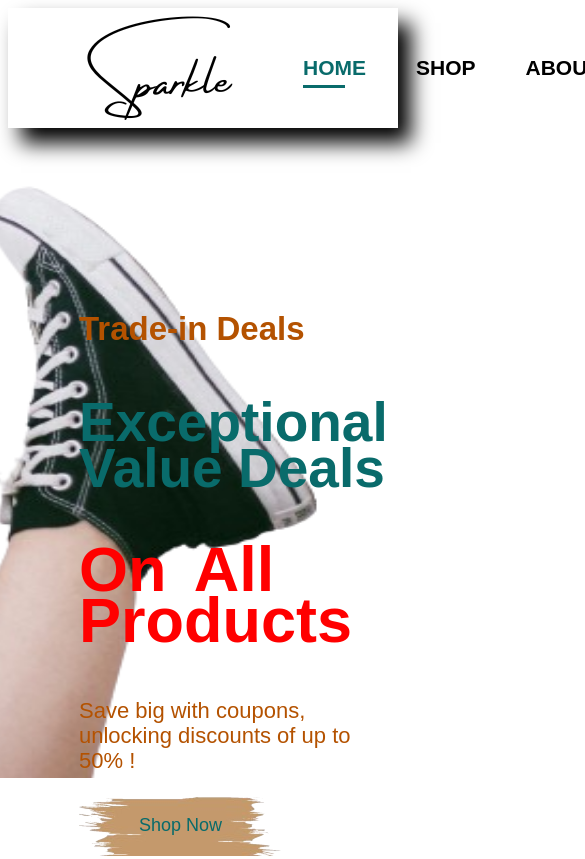
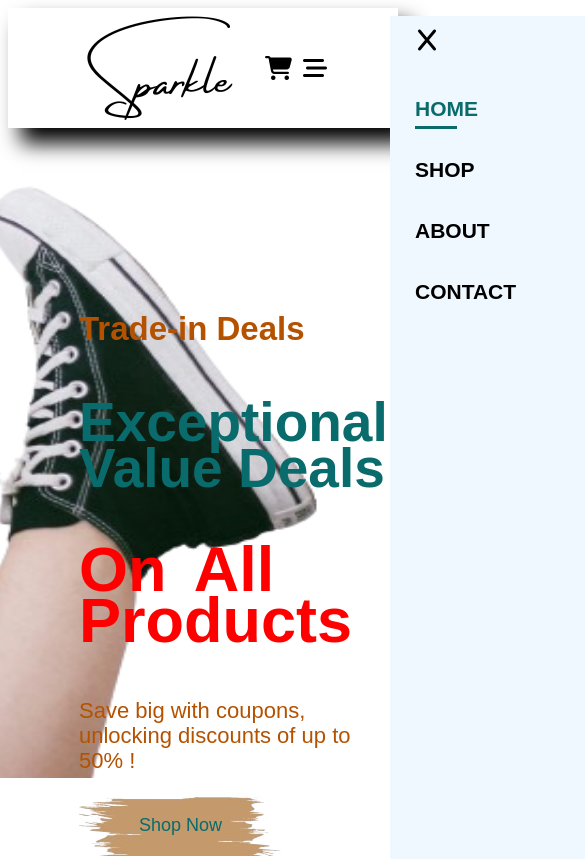
Before and after one commit to ianthedeveloper/E-Commerce-Store, a website: page index.html in a window 390 px wide. Shown: the top 859 px of the page, 585 px wide, since content can reach past the window. Drawn offline with Linux system fonts and the light colour scheme.

Commit message:
Making the Navbar responsive

```diff
--- a/index.html
+++ b/index.html
@@ -26,10 +26,16 @@
             <li><a href="shop.html">SHOP</a></li>
             <li><a href="about.html">ABOUT</a></li>
             <li><a href="contact.html">CONTACT</a></li>
-            <li><a href="cart.html"><i class="fa-solid fa-cart-shopping"></i></a></li>
+            <li><a class="order-cart"  href="cart.html"><i class="fa-solid fa-cart-shopping"></i></a></li>
+            <a class="x"  href="#"><i class="fa-solid fa-x"></i></a>
 
-          </ul>
+        </ul>
 
+        <div id="mobile">
+            <a class="order-cart"  href="cart.html"><i class="fa-solid fa-cart-shopping"></i></a>
+
+            <i id="menu-bars"  class="fa-solid fa-bars-staggered"></i>
+        </div>
 
     </section>
 
--- a/script.js
+++ b/script.js
@@ -0,0 +1,16 @@
+const xButton = document.querySelector(".x");
+const bars = document.querySelector("#menu-bars");
+const navbarLinks = document.querySelector(".navbar_links");
+
+
+if(bars){
+    bars.addEventListener('click', () => {
+        navbarLinks.classList.add('active');
+    } )
+}
+
+if(xButton){
+    xButton.addEventListener('click', () => {
+        navbarLinks.classList.remove('active')
+    });
+}
--- a/style.css
+++ b/style.css
@@ -107,6 +107,32 @@ html, body{
     bottom: -8px;
     left: 25px;
 }
+
+.navbar_links .x{
+    display: none;
+    font-size: 24px;
+    color: #000000;
+}
+
+.navbar #mobile{
+    display: none;
+}
+
+.navbar #mobile a .order-cart{
+    color: #000000;
+    font-size: 24px;
+}
+
+.navbar #mobile i{
+    color: #000000;
+    font-size: 24px;
+    margin-left: 11px;
+}
+
+
+
+
+
 
 
 
@@ -665,3 +691,56 @@ html, body{
 #myfooter .footer-bottom{
     text-align: center;
 }
+
+
+
+
+
+
+
+
+
+
+
+
+/* @media queries */
+@media (max-width:799px) {
+    .navbar_links{
+        display: flex;
+        flex-direction: column;
+        justify-content: start;
+        align-items: start;
+        width: 260px;
+        height: 100vh;
+        position: fixed;
+        top: 0;
+        right: -260px;
+        background-color: aliceblue;
+        padding: 81px 0 0 0;
+    }
+
+    .navbar_links.active{
+        right: 0;
+    }
+
+    .navbar_links li{
+        margin-bottom: 37px;
+    }
+
+    .navbar_links li .order-cart{
+        display: none;
+    }
+
+    .navbar #mobile {
+        display: flex;
+        justify-content: center;
+        align-items: center;
+    }
+
+    .navbar_links .x{
+        display: initial;
+        position: absolute;
+        top: 11px;
+        left: 28px;
+    }
+}
```
